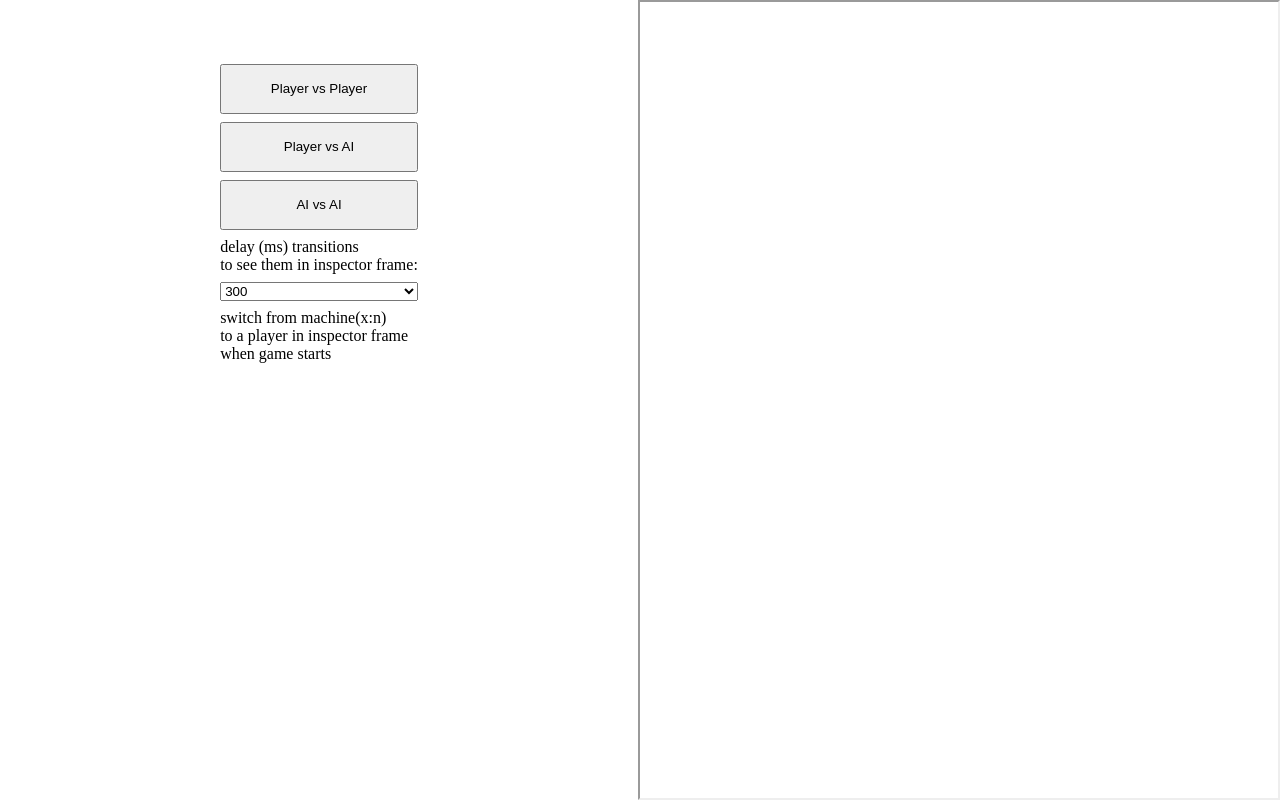
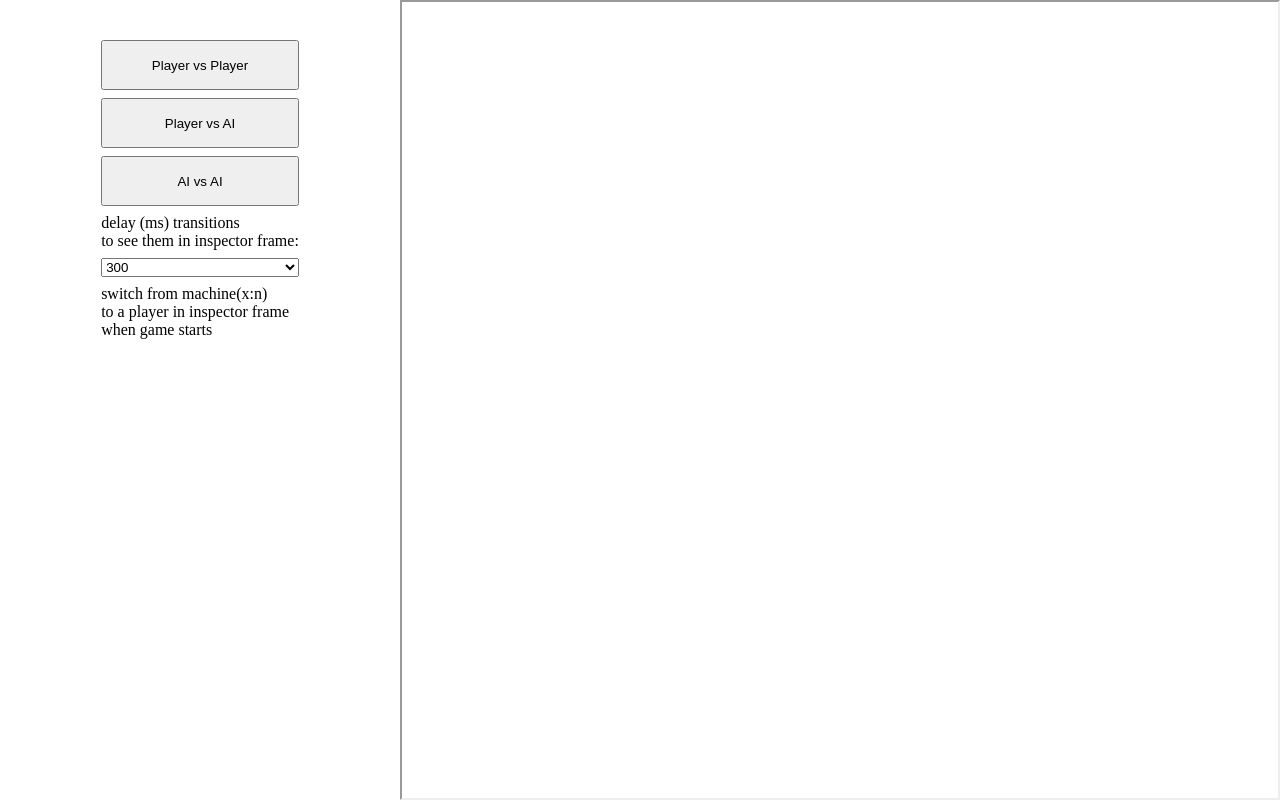
Before and after one commit to MrNovado/xstate-tic-tac-toe, a React (Create React App) app: page / in a window 1280 px wide. Built offline with nearby package versions, Linux system fonts and the light colour scheme; what @xstate/inspect would draw is missing.

Commit message:
giving more space to the inspector frame

```diff
--- a/src/index.css
+++ b/src/index.css
@@ -16,3 +16,8 @@ body {
 body > * {
   flex: 1;
 }
+
+body > #root {
+  width: 400px;
+  flex: none;
+}
```
